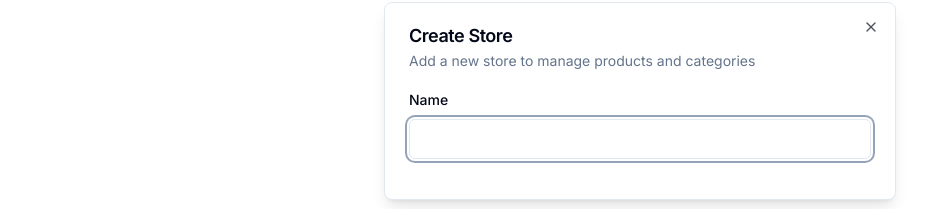
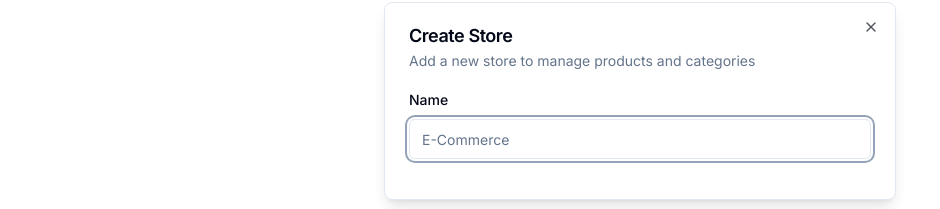
Before and after one commit to nleung77/ecommerce-admin-panel, a Next.js app in the folder ecommerce-admin/: page / in a window 1280 px wide. Shown: the part 299-508 px from the top of the page, without its empty margins (0-940 px from the left). Built offline with nearby package versions, Linux system fonts and the light colour scheme.

Commit message:
updated input for modal form

```diff
--- a/ecommerce-admin/components/modals/store-modal.tsx
+++ b/ecommerce-admin/components/modals/store-modal.tsx
@@ -53,7 +53,7 @@ export const StoreModal = () => {
                   <FormItem>
                     <FormLabel>Name</FormLabel>
                     <FormControl>
-                      <Input></Input>
+                      <Input placeholder="E-Commerce" {...field} />
                     </FormControl>
                   </FormItem>
                 )}
```
